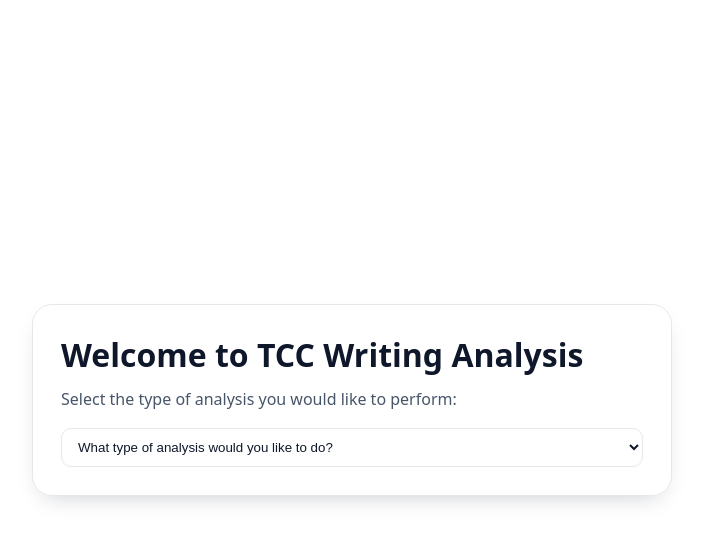
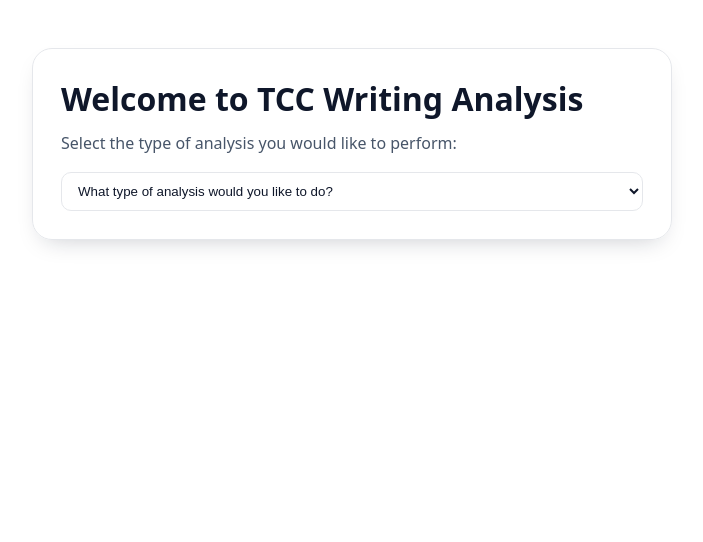
Before and after one commit to jackieobrien1564383/NLP-Insights-Capstone, a React (Create React App) app in the folder frontend/: page / in a window 1280 px wide. Shown: the top 542 px of the page, without its empty margins (288-991 px from the left). Built offline with nearby package versions, Linux system fonts and the light colour scheme; no server answers.

Commit message:
Update ttc.css
adjusted app-hero so it sticks to the top of the page (with padding) rather than appearing in the centre of the page

```diff
--- a/frontend/src/styles/ttc.css
+++ b/frontend/src/styles/ttc.css
@@ -118,9 +118,12 @@
    ====================== */
 .app-hero {
   min-height: 100vh;
-  display: grid;
-  place-items: center;
-  padding: 24px;
+  display: flex;
+  flex-direction: column;
+  justify-content: flex-start; /* stick to top */
+  align-items: center;         /* center horizontally */
+  padding: 48px 24px 24px;     /* top whitespace */
+  gap: 16px;
   background: #fff;
 }
 
```
